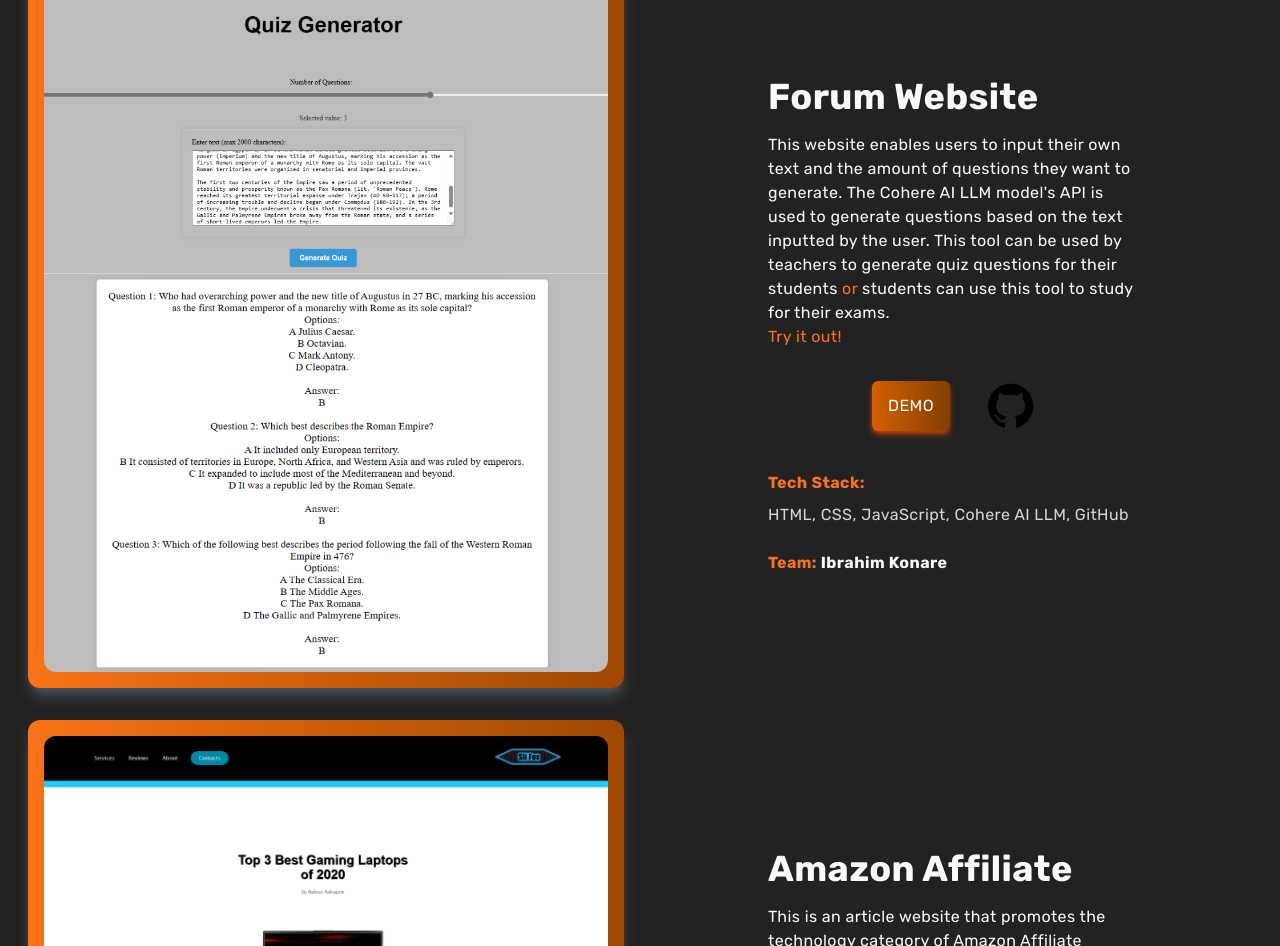
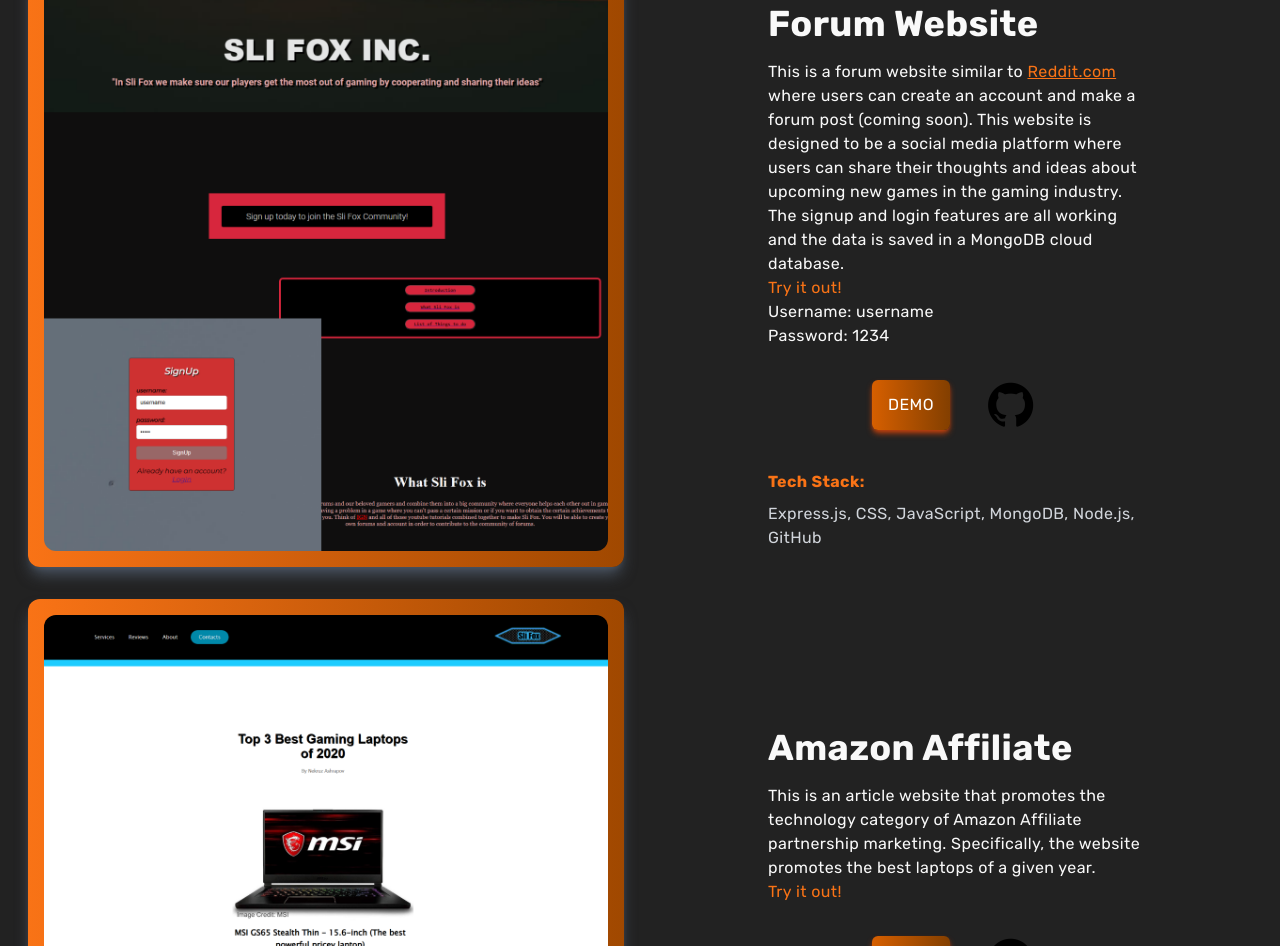
Before and after one commit to NekruzAsh/MyPortfolio, a Next.js app: page / in a window 1280 px wide. Shown: the part 3346-4292 px from the top of the page. Built offline with nearby package versions, Linux system fonts and the light colour scheme.

Commit message:
updated the 3rd project

```diff
--- a/app/components/Projects.jsx
+++ b/app/components/Projects.jsx
@@ -8,7 +8,6 @@
       <div className="max-w-[1240px] mx-auto px-2 py-16">
         <h2 className="text-orange-500 uppercase py-8">Projects</h2>
         <div className="grid md:grid-cols-2 gap-8">
-
           {/* Project QuizGen */}
           <div className="relative flex items-center md:m-auto justify-center h-auto w-full shadow-lg shadow-gray-600 rounded-xl p-4 bg-gradient-to-r from-orange-500 to-[#a04800]">
             <Image
@@ -41,7 +40,11 @@
                   Demo
                 </Link>
               </button>
-            <Link target="_blank" rel="noopener noreferrer" href="https://github.com/NekruzAsh/QuizGen.git">
+              <Link
+                target="_blank"
+                rel="noopener noreferrer"
+                href="https://github.com/NekruzAsh/QuizGen.git"
+              >
                 <Image
                   src="/images/github.png"
                   width={50}
@@ -61,7 +64,7 @@
                 rel="noopener noreferrer"
                 href="https://www.linkedin.com/in/konareic/"
               >
-                Ibrahim Konare
+                <span className="underline">Ibrahim Konare</span>
               </Link>
             </h3>
           </div>
@@ -70,7 +73,7 @@
           <div className="relative flex items-center md:m-auto justify-center h-auto w-full shadow-lg shadow-gray-600 rounded-xl p-4 bg-gradient-to-r from-orange-500 to-[#a04800]">
             <Image
               className="rounded-xl"
-              src="/images/quizgenn.png"
+              src="/images/forum.png"
               width={600}
               height={600}
               alt="quizgen"
@@ -79,14 +82,24 @@
           <div className="m-auto px-4 sm:px-8 md:px-20 lg:px-28">
             <h2 className="py-4">Forum Website</h2>
             <p>
-              This website enables users to input their own text and the amount
-              of questions they want to generate. The Cohere AI LLM model's API
-              is used to generate questions based on the text inputted by the
-              user. This tool can be used by teachers to generate quiz questions
-              for their students <span className="text-orange-500">or</span>{" "}
-               students can use this tool to study for their exams.
+              This is a forum website similar to{" "}
+              <Link
+                className="text-orange-500 underline"
+                target="_blank"
+                href="https://www.reddit.com/"
+                rel="noopener noreferrer"
+              >
+                Reddit.com
+              </Link> where users can create an account and make a forum post (coming soon). This website
+              is designed to be a social media platform where users can share their thoughts and ideas about upcoming new
+              games in the gaming industry. The signup and login features are all working and the data is saved in a MongoDB cloud database.
               <br />
               <span className="text-orange-500">Try it out!</span>
+              <br />
+                Username: username
+                <br />
+                Password: 1234
+
             </p>
             <div className="flex justify-center py-8">
               <button className="px-4 py-2 rounded-md hover:scale-105 ease-in duration-300 mr-9">
@@ -98,7 +111,11 @@
                   Demo
                 </Link>
               </button>
-            <Link target="_blank" rel="noopener noreferrer" href="https://github.com/NekruzAsh/forumwebsite.git">
+              <Link
+                target="_blank"
+                rel="noopener noreferrer"
+                href="https://github.com/NekruzAsh/forumwebsite.git"
+              >
                 <Image
                   src="/images/github.png"
                   width={50}
@@ -109,18 +126,8 @@
             </div>
             <h3 className="text-orange-500 py-2">Tech Stack:</h3>
             <p className="text-gray-300">
-              HTML, CSS, JavaScript, Cohere AI LLM, GitHub
+              Express.js, CSS, JavaScript, MongoDB, Node.js, GitHub
             </p>
-            <h3 className="py-6 px-auto">
-              <span className="text-orange-500">Team:</span>{" "}
-              <Link
-                target="_blank"
-                rel="noopener noreferrer"
-                href="https://www.linkedin.com/in/konareic/"
-              >
-                Ibrahim Konare
-              </Link>
-            </h3>
           </div>
 
           {/* Amazon Affiliate */}
@@ -138,8 +145,8 @@
             <h2 className="py-4">Amazon Affiliate</h2>
             <p>
               This is an article website that promotes the technology category
-              of Amazon Affiliate partnership marketing. Specifically, the website
-              promotes the best laptops of given year.
+              of Amazon Affiliate partnership marketing. Specifically, the
+              website promotes the best laptops of a given year.
               <br />
               <span className="text-orange-500">Try it out!</span>
             </p>
@@ -153,7 +160,11 @@
                   Demo
                 </Link>
               </button>
-            <Link target="_blank" rel="noopener noreferrer" href="https://github.com/NekruzAsh/amazonaffiliate.git">
+              <Link
+                target="_blank"
+                rel="noopener noreferrer"
+                href="https://github.com/NekruzAsh/amazonaffiliate.git"
+              >
                 <Image
                   src="/images/github.png"
                   width={50}
@@ -163,9 +174,7 @@
               </Link>
             </div>
             <h3 className="text-orange-500 py-2">Tech Stack:</h3>
-            <p className="text-gray-300">
-              HTML, CSS, JavaScript, GitHub
-            </p>
+            <p className="text-gray-300">HTML, CSS, JavaScript, GitHub</p>
           </div>
         </div>
       </div>
```
Also changed, not shown: public/images/forum.png (added). Lines whose indentation alone changed are shown as unchanged.
